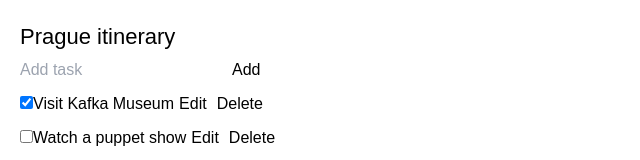
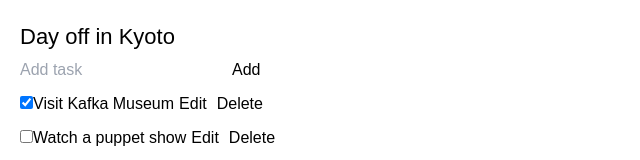
Before and after one commit to KishorKumarParoi/Cine-Rental, a React (Vite) app: page / in a window 1280 px wide. Shown: the top 160 px of the page, without its empty margins (0-640 px from the left). Built offline with nearby package versions, Linux system fonts and the light colour scheme.

Commit message:
wrapped in tasksProvider

```diff
--- a/src/App.jsx
+++ b/src/App.jsx
@@ -1,27 +1,14 @@
-import { useImmerReducer } from 'use-immer';
 import AddTask from './components/AddTask';
 import TaskList from './components/Tasklist';
-import { TasksContext, TasksDispatchContext } from './components/TasksContext';
-import tasksReducer from './components/taskReducer';
+import TasksProvider from './components/TasksContext';
 
 export default function TaskApp() {
-  const [tasks, dispatch] = useImmerReducer(tasksReducer, initialTasks);
 
   return (
-    <TasksContext.Provider value={tasks}>
-      <TasksDispatchContext.Provider value={dispatch}>
-        <h1>Prague itinerary</h1>
-        <AddTask />
-        <TaskList
-        />
-      </TasksDispatchContext.Provider>
-    </TasksContext.Provider>
+    <TasksProvider>
+      <h1>Day off in Kyoto</h1>
+      <AddTask />
+      <TaskList />
+    </TasksProvider>
   );
 }
-
-
-const initialTasks = [
-  { id: 0, text: 'Visit Kafka Museum', done: true },
-  { id: 1, text: 'Watch a puppet show', done: false },
-  { id: 2, text: 'Lennon Wall pic', done: false },
-];
--- a/src/components/AddTask.jsx
+++ b/src/components/AddTask.jsx
@@ -1,9 +1,9 @@
-import { useContext, useState } from 'react';
-import { TasksDispatchContext } from './TasksContext';
+import { useState } from 'react';
+import { useTasksDispatch } from './TasksContext';
 
 export default function AddTask() {
     const [text, setText] = useState('');
-    const dispatch = useContext(TasksDispatchContext);
+    const dispatch = useTasksDispatch();
 
     return (
         <>
--- a/src/components/Tasklist.jsx
+++ b/src/components/Tasklist.jsx
@@ -1,8 +1,8 @@
-import { useContext, useState } from "react";
-import { TasksContext, TasksDispatchContext } from "./TasksContext";
+import { useState } from "react";
+import { useTasks, useTasksDispatch } from "./TasksContext";
 
 export default function Tasklist() {
-    const tasks = useContext(TasksContext);
+    const tasks = useTasks();
 
     return (
         <>
@@ -22,7 +22,7 @@ export default function Tasklist() {
 function Task({ task }) {
     let taskContent = 'hello kkp';
     const [isEditing, setIsEditing] = useState(false);
-    const dispatch = useContext(TasksDispatchContext);
+    const dispatch = useTasksDispatch();
 
     if (isEditing) {
         taskContent = (
--- a/src/components/TasksContext.jsx
+++ b/src/components/TasksContext.jsx
@@ -1,4 +1,32 @@
-import { createContext } from "react";
+import { createContext, useContext } from "react";
+import { useImmerReducer } from "use-immer";
+import tasksReducer from "./taskReducer";
 
-export const TasksContext = createContext(null);
-export const TasksDispatchContext = createContext(null);
+const TasksContext = createContext(null);
+const TasksDispatchContext = createContext(null);
+
+export default function TasksProvider({ children }) {
+    const [tasks, dispatch] = useImmerReducer(tasksReducer, initialTasks);
+
+    return (
+        <TasksContext.Provider value={tasks}>
+            <TasksDispatchContext.Provider value={dispatch}>
+                {children}
+            </TasksDispatchContext.Provider>
+        </TasksContext.Provider>
+    )
+}
+
+export function useTasks() {
+    return useContext(TasksContext);
+}
+
+export function useTasksDispatch() {
+    return useContext(TasksDispatchContext);
+}
+
+const initialTasks = [
+    { id: 0, text: 'Visit Kafka Museum', done: true },
+    { id: 1, text: 'Watch a puppet show', done: false },
+    { id: 2, text: 'Lennon Wall pic', done: false },
+];
```
